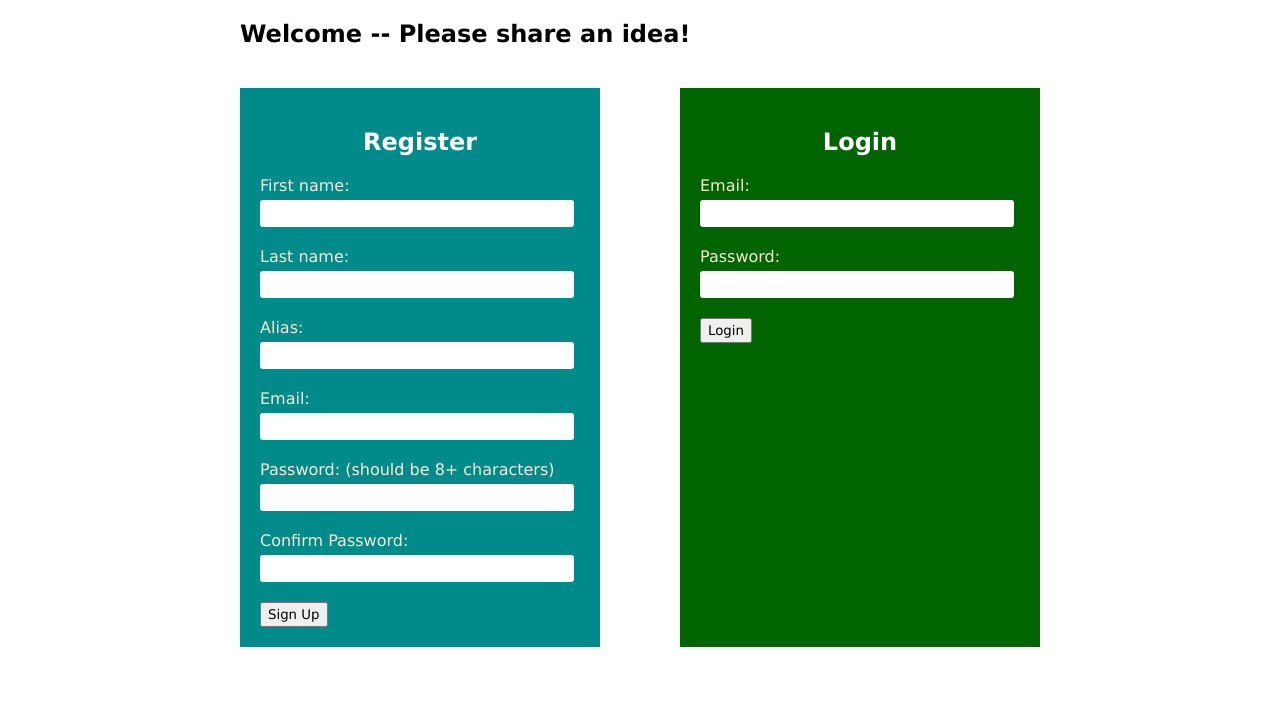
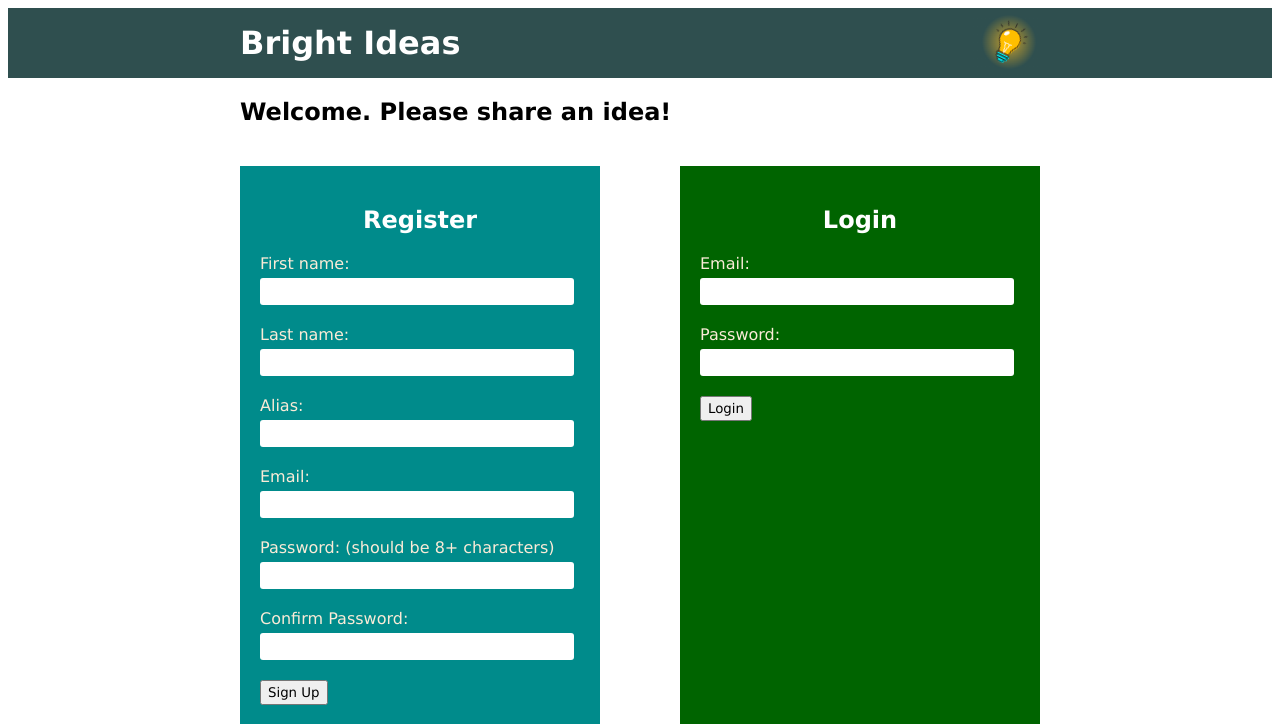
Before and after one commit to p-fisher/projects_publ, a Flask app: page / in a window 1280 px wide. Shown: the top 724 px of the page. Run offline with Flask 2, Linux system fonts and the light colour scheme.

Commit message:
more tweaks

```diff
--- a/i_proj_01/flaskapp/controllers/users.py
+++ b/i_proj_01/flaskapp/controllers/users.py
@@ -47,7 +47,7 @@ def show_user(id):
     user=User.get_by_id(user_data)
     # this_idea=Idea.read_idea_with_likes(data)
     # print('***************', this_idea)
-    return render_template('userdetails.html',user=user)
+    return render_template('user_detail.html',user=user)
 
 
 
--- a/i_proj_01/flaskapp/templates/index.html
+++ b/i_proj_01/flaskapp/templates/index.html
@@ -8,9 +8,17 @@
     <title>Login/Registration</title>
 </head>
 <body>
-    <div class="head_users">
-        <h2>Welcome -- Please share an idea!</h2>
+    <!-- <div class="head_users">
+        <h2>Welcome -- Please share an idea!</h2> -->
+    <div class="iu_topbar_div">
+        <div class="iu_topbar_nav">
+        <div class="iu_title_div">Bright Ideas</div>
+        <div class="header_bulb"><img id="header_bulb" src="{{url_for('static', filename='bulb_tilt_grad_64px.png')}}"></div>
+        </div>
     </div>
+        <div class="head_users">
+        <h2>Welcome. Please share an idea!</h2>
+        </div>
     <div class="start_pg_wrapper">
         <div id="form1">
             <div class="form_topbox">
--- a/i_proj_01/flaskapp/templates/userdetails.html
+++ b/i_proj_01/flaskapp/templates/user_detail.html
@@ -35,8 +35,9 @@
         <!-- <div class="wrapper"> -->
             <div class="iu_topbar_div">
                 <div class="iu_topbar_nav">
-                <div class="iu_title_div">Bright Ideas</div>
-                <div class="iu_nav_div">
+                    <div class="iu_title_div">Bright Ideas</div>
+                    <div class="header_bulb"><img id="header_bulb" src="{{url_for('static', filename='bulb_tilt_grad_64px.png')}}"></div>
+                    <div class="iu_nav_div">
                     <ul>
                         <li><a href="/success">Summaries</a></li>
                         <li><a href="/exit">Logout</a></li>
@@ -47,6 +48,7 @@
 
             <div class="iu_wrapper">
                 <h2>Welcome, {{user.f_name}} at id {{user.id}}</h2>
+                <br>
                 <p>User Details for ___</p>
             </div>
 </body>
```
